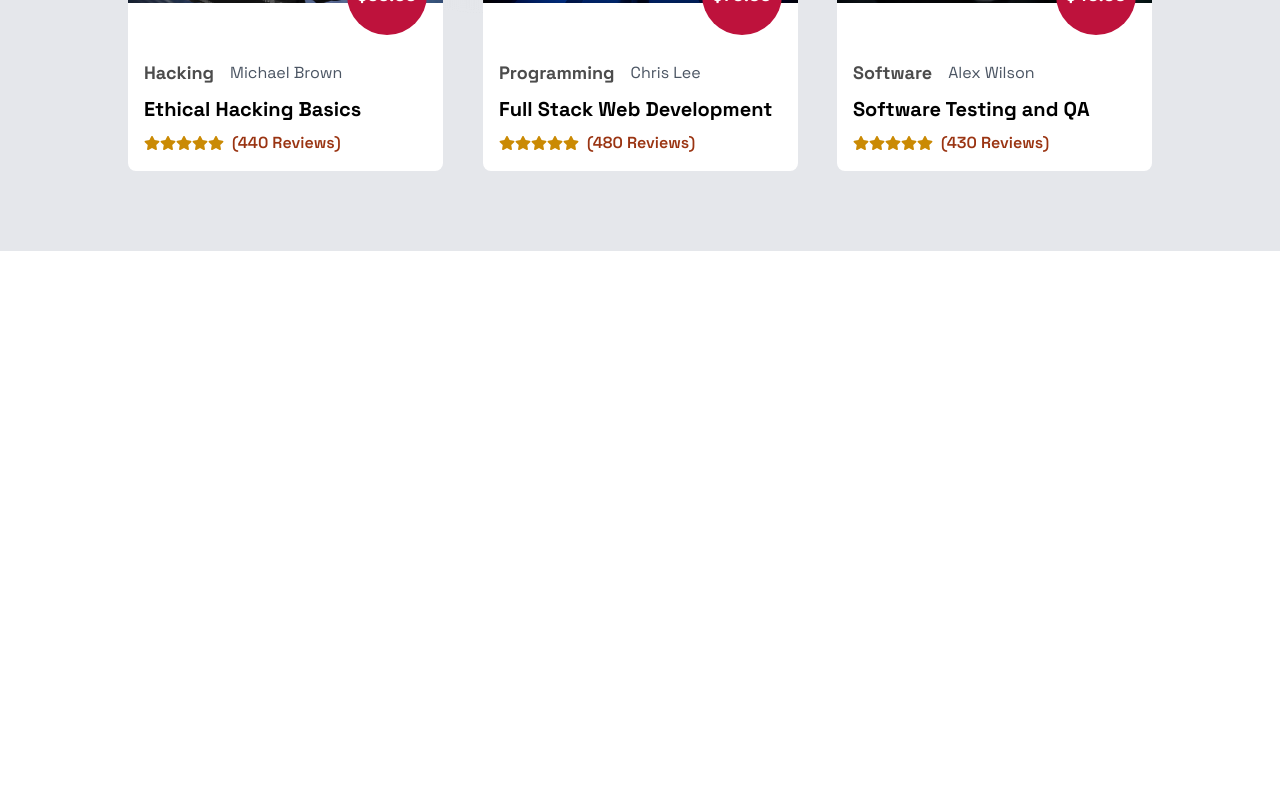
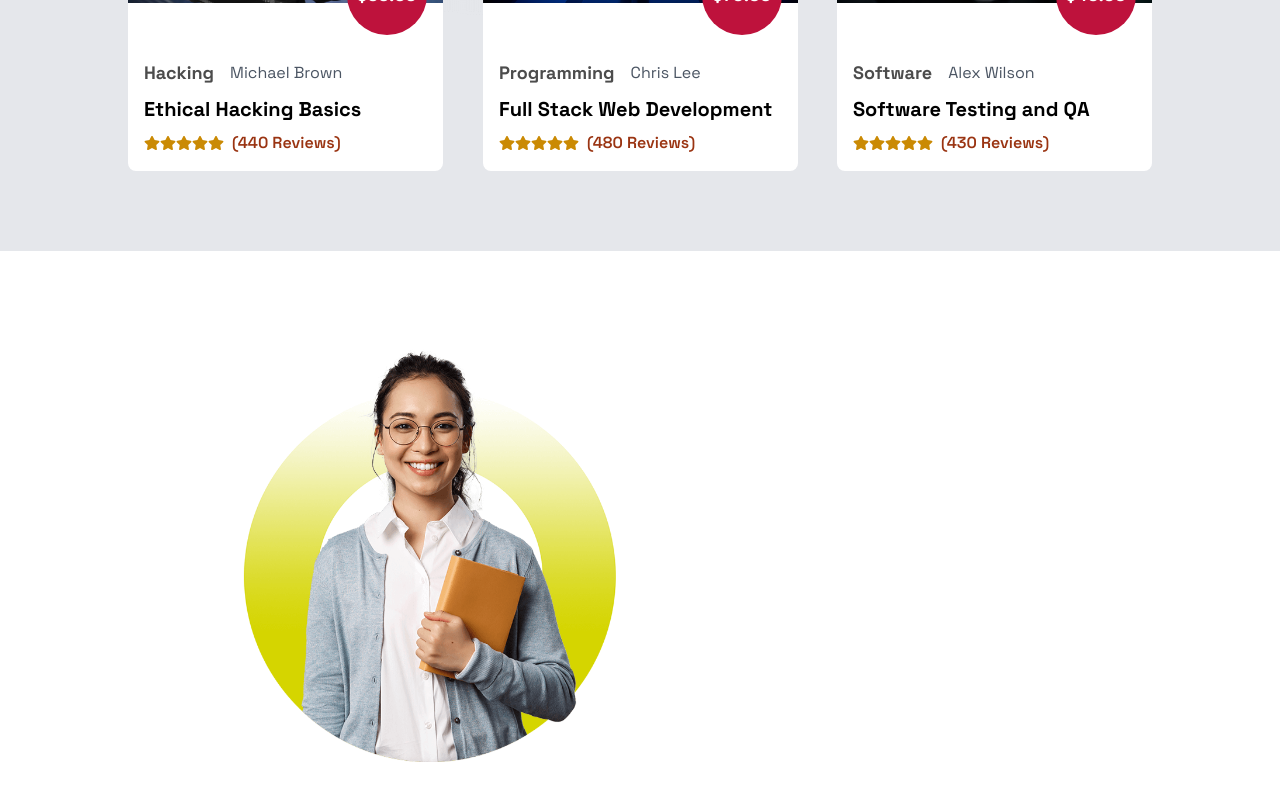
Before and after one commit to moonspark78/Journey_NextJS, a Next.js app: page / in a window 1280 px wide. Shown: the part 2333-3133 px from the top of the page. Before the commit the page ends 2584 px from the top, so only its background shows below. Built offline with nearby package versions, Linux system fonts and the light colour scheme.

Commit message:
working on Feature Section

```diff
--- /dev/null
+++ b/components/Home/Feature/Feature.tsx
@@ -0,0 +1,26 @@
+"use client";
+
+import Image from 'next/image';
+import React from 'react'
+import Tilt from 'react-parallax-tilt';
+
+const Feature = () => {
+  return (
+    <div className='pt-16 pb-16'>
+      <div className='mt-8 grid grid-cols-1 lg:grid-cols-2 gap-12 iten-center mx-auto w-[80%]'>
+        {/* Image */}
+        <Tilt>
+          <div>
+            <Image src="/images/f.png" alt='image' width={1000} height="1000"/>
+          </div>
+        </Tilt>
+        {/* Text Content */}
+        <div>
+          <div></div>
+        </div>
+      </div>
+    </div>
+  )
+}
+
+export default Feature
--- a/components/Home/Home.tsx
+++ b/components/Home/Home.tsx
@@ -2,6 +2,7 @@ import React from 'react'
 import Hero from './Hero/Hero'
 import About from './About/About'
 import Courses from './Course/Courses'
+import Feature from './Feature/Feature'
 
 const Home = () => {
   return (
@@ -9,6 +10,7 @@ const Home = () => {
       <Hero/>
       <About/>
       <Courses/>
+      <Feature/>
     </div>
   )
 }
```
